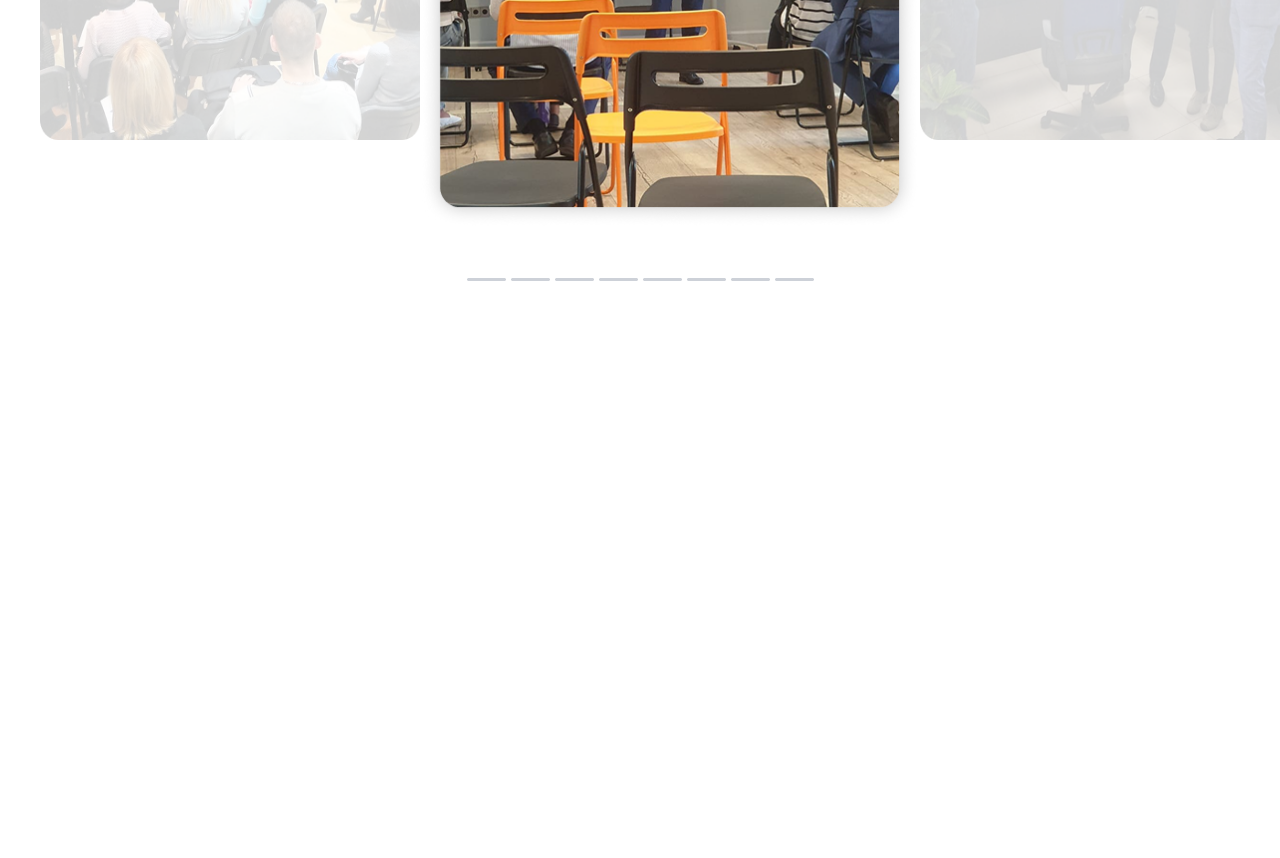
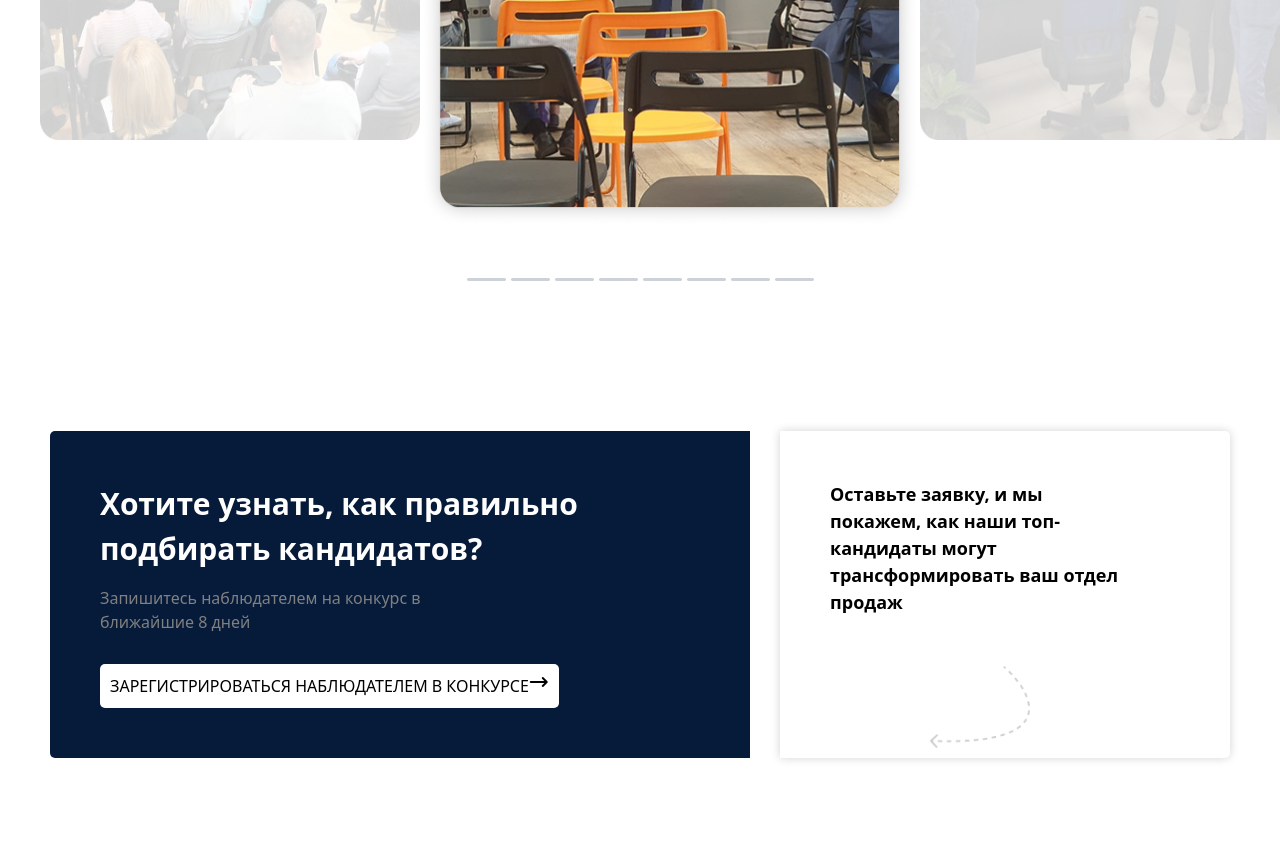
Before and after one commit to Faridun-07/Examweek2, a website: page index.html in a window 1280 px wide. Shown: the part 8801-9659 px from the top of the page. Before the commit the page ends 9132 px from the top, so only its background shows below. Drawn offline with Linux system fonts and the light colour scheme.

Commit message:
Add Section 12

```diff
--- a/index.html
+++ b/index.html
@@ -503,6 +503,26 @@
                           <img src="./src/images/Rectangle9.png" alt="">
         </div>
 </section>
+    <section class="max-w-300 m-auto flex flex-col  lg:p-[100px_0px] p-[50px_20px]">
+            <div class="flex flex-col gap-[30px] lg:flex-row lg:justify-center">
+                <div class="flex flex-col gap-[30px] items-start bg-[#061B3A] py-[50px] pl-[50px] pr-[150px] rounded-[5px] rounded-tr-none rounded-br-none">
+                    <div class="flex flex-col gap-[15px]">
+                    <h1 class="font-bold text-[30px] text-[white] lg:w-[500px]">Хотите узнать, как правильно подбирать кандидатов?</h1>
+                    <p class="text-[16px] lg:w-[350px] text-[gray]">Запишитесь наблюдателем на конкурс в ближайшие 8 дней</p>
+                    </div>
+                    <div class="flex flex-col gap-[100px] items-start">
+
+                        <div class="flex gap-[10px]">
+                        <button class="text-black bg-[white] p-[10px] rounded-[5px] hidden lg:flex">ЗАРЕГИСТРИРОВАТЬСЯ НАБЛЮДАТЕЛЕМ В КОНКУРСЕ <i class="fa-solid fa-arrow-right-long" style="color:black;"></i></button>
+                        </div>
+                    </div>
+                </div>
+                <div class="flex flex-col bg-[white] pt-[50px] pr-[100px] pl-[50px] rounded-[5px] rounded-tl-none rounded-bl-none gap-[50px] items-center shadow-[0_0_10px_lightgray]">
+                    <h1 class="font-bold text-[black] lg:w-[300px] lg:text-[18px]">Оставьте заявку, и мы покажем, как наши топ-кандидаты могут трансформировать ваш отдел продаж</h1>
+                    <img class="lg:w-[100px]" src="./src/images/Vector1.png" alt="">
+                </div>
+            </div>
+        </section>
   </main>
   <footer></footer>
 </body>
```
Also changed, not shown: src/images/Vector1.png (added), src/output.css.
